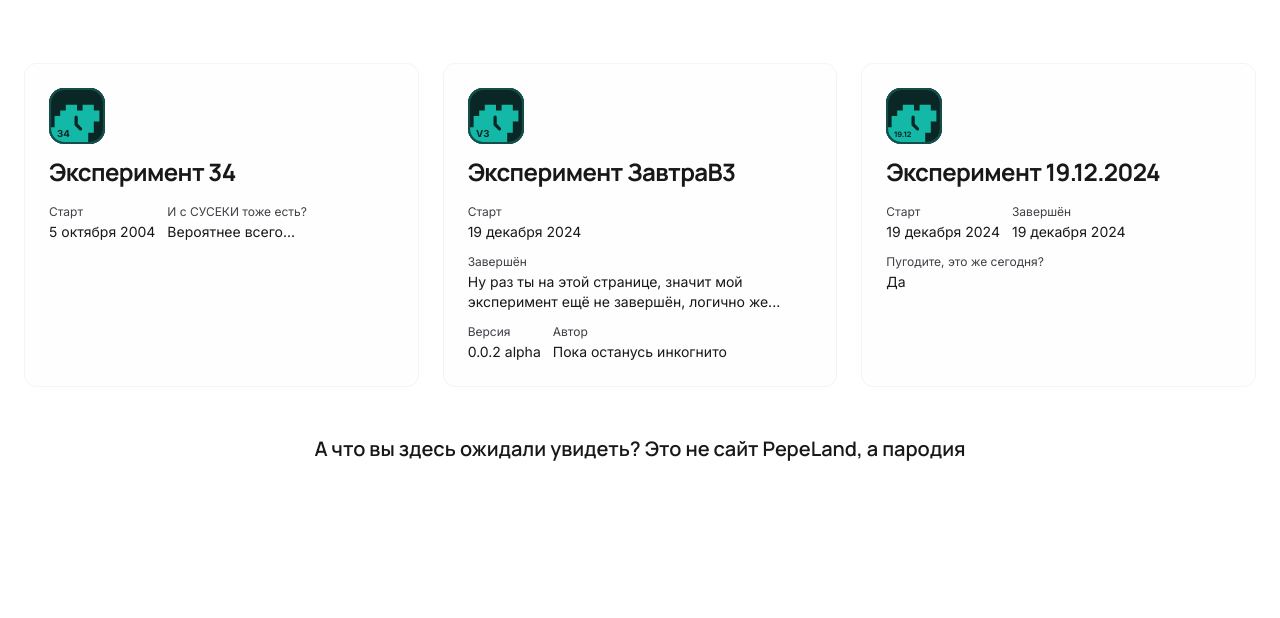
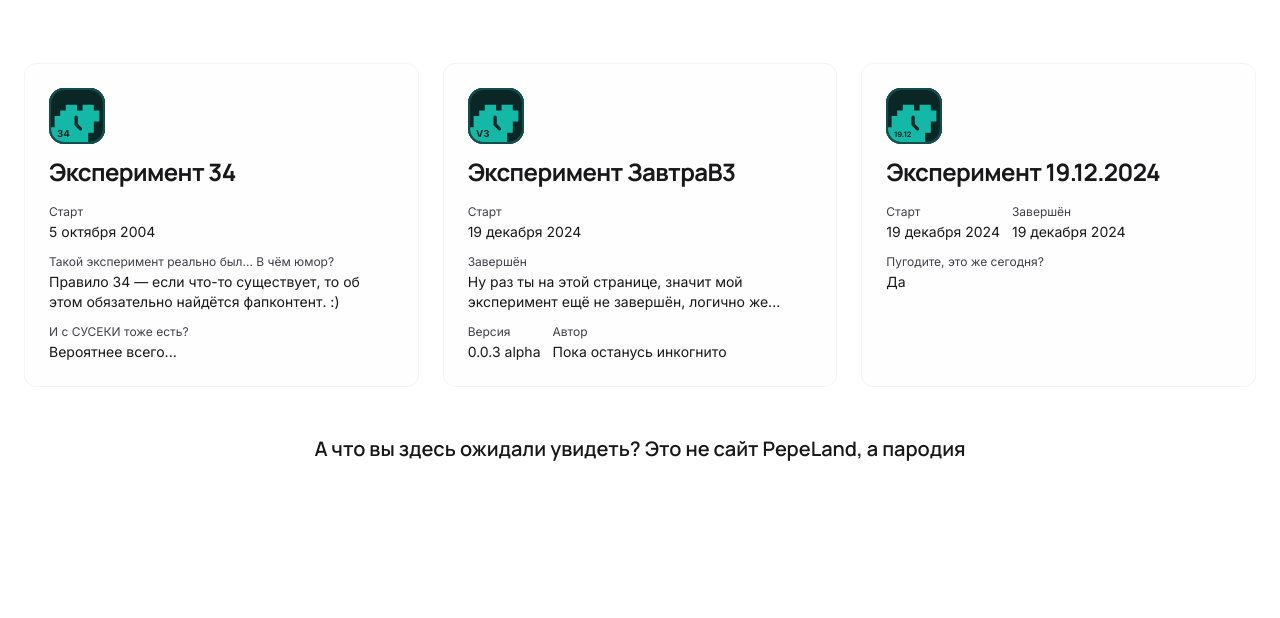
Before and after one commit to mineshalk/zavtrav3, a plain HTML site: page index.html in a window 1280 px wide. Shown: the part 721-1339 px from the top of the page. Drawn offline with Linux system fonts and the light colour scheme.

Commit message:
fix: add rule34

```diff
--- a/index.html
+++ b/index.html
@@ -369,6 +369,14 @@
                 </div>
                 <div class="">
                   <div class="text-xs text-zinc-700 dark:text-zinc-300">
+                    Такой эксперимент реально был... В чём юмор?
+                  </div>
+                  <div class="mt-0.5 text-sm text-zinc-900 dark:text-zinc-100">
+                    Правило 34 — если что-то существует, то об этом обязательно найдётся фапконтент. :)
+                  </div>
+                </div>
+                <div class="">
+                  <div class="text-xs text-zinc-700 dark:text-zinc-300">
                     И с СУСЕКИ тоже есть?
                   </div>
                   <div class="mt-0.5 text-sm text-zinc-900 dark:text-zinc-100">
@@ -423,7 +431,7 @@
                     Версия
                   </div>
                   <div class="mt-0.5 text-sm text-zinc-900 dark:text-zinc-100">
-                    0.0.2 alpha
+                    0.0.3 alpha
                   </div>
                 </div>
                 <div class="">
```
